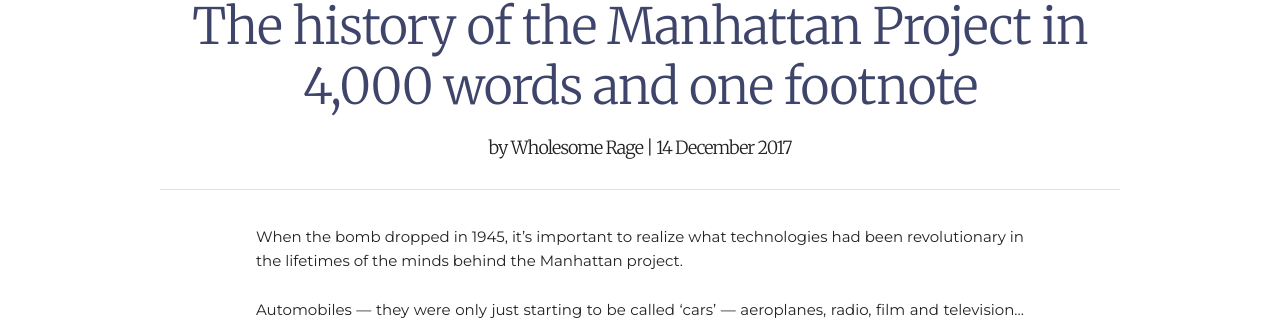
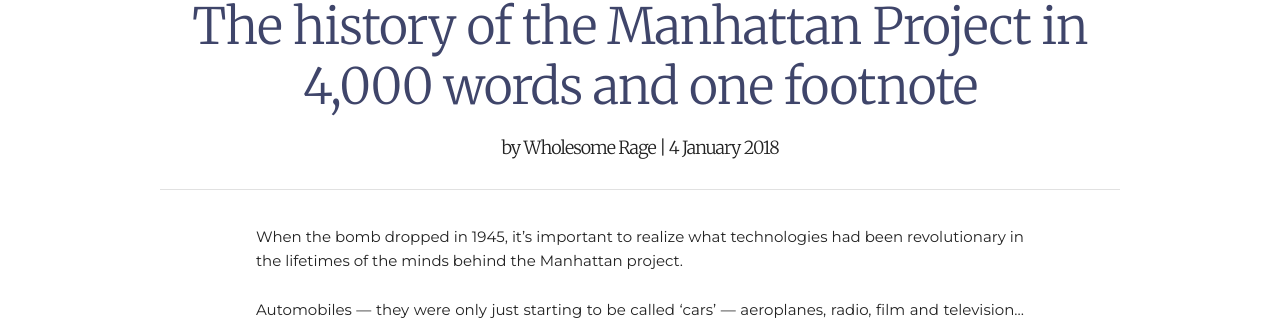
Before and after one commit to WholesomeRage/WholesomeRage.github.io, a Jekyll site: the page built from _posts/2018-01-03-Manhattan-Project.md, in a window 1280 px wide and 900 px high. Shown: the part 201-526 px from the top of the window. Built offline with Jekyll 4.4.1, drawn with Linux system fonts in a browser that asks for light colours; nearby versions of some CDN libraries.

Commit message:
Update 2018-01-03-Manhattan-Project.md

```diff
--- a/_posts/2018-01-03-Manhattan-Project.md
+++ b/_posts/2018-01-03-Manhattan-Project.md
@@ -1,7 +1,7 @@
 ---
 layout: "post"
 title: The history of the Manhattan Project in 4,000 words and one footnote
-date: 2017-12-13 21:12:00 -0700
+date: 2018-01-03 21:12:00 -0700
 author: Wholesome Rage
 categories: [History]
 excerpt_separator: <!--more-->
```
